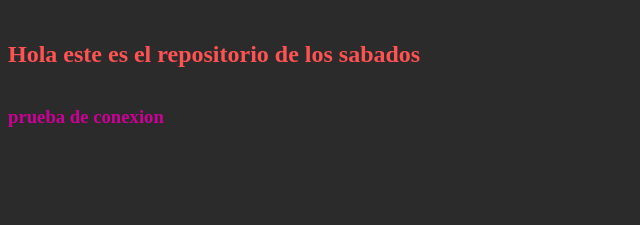
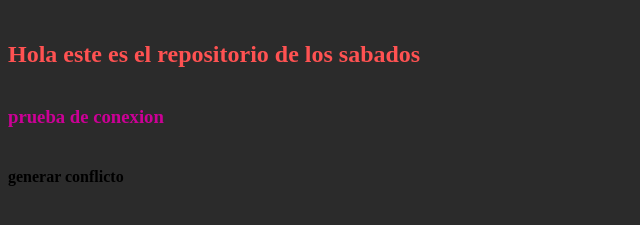
Before and after one commit to agusack/desarrollos_web, a plain HTML site: page index.html in a window 1280 px wide. Shown: the part 67-292 px from the top of the page, without its empty margins (0-640 px from the left). Drawn offline with Linux system fonts and the light colour scheme.

Commit message:
conflicto
generar conflicto

```diff
--- a/index.html
+++ b/index.html
@@ -10,5 +10,6 @@
     <h1>Repositorios</h1>
     <h2>Hola este es el repositorio de los sabados</h2>
     <h3>prueba de conexion</h3>
+    <h4>generar conflicto</h4>
 </body>
 </html>
```
